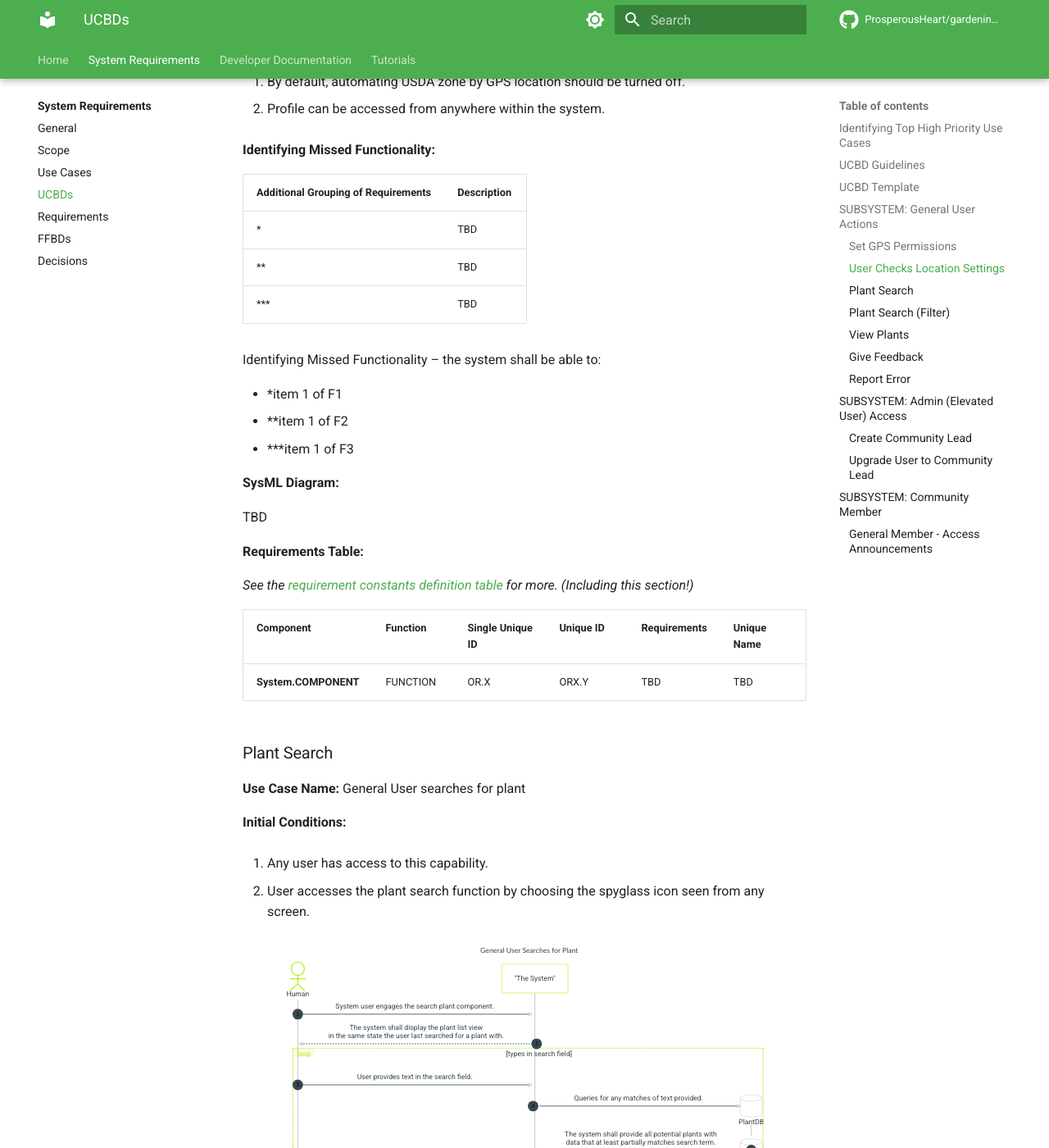
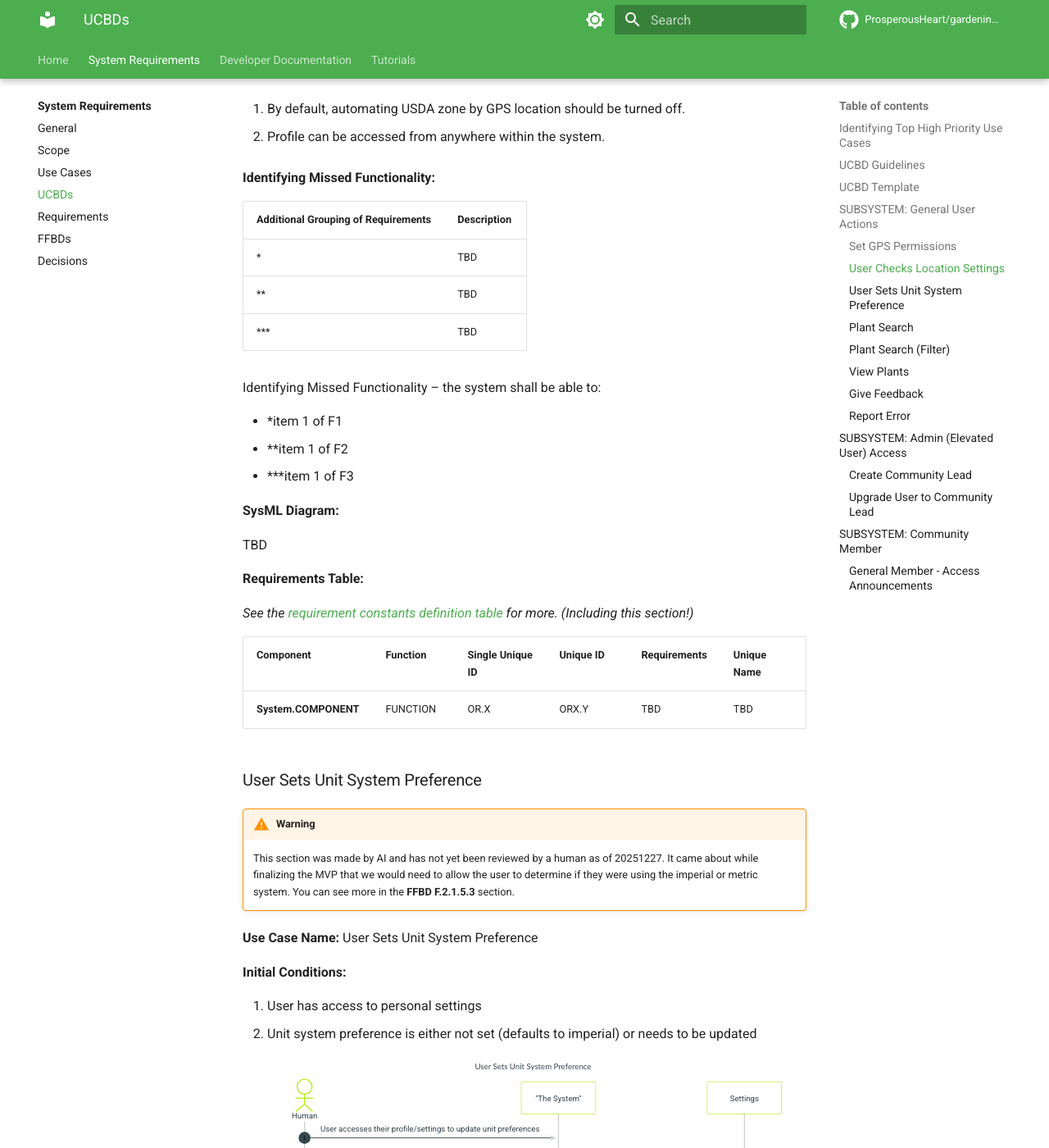
Before and after one commit to ProsperousHeart/gardening-app, an MkDocs documentation site: the page built from docs/requirements/REQ-000d_UCBDs.md, in a window 1280 px wide and 1400 px high, scrolled down 7887 px. Shown: the whole window at 82% size. Built offline with MkDocs 1.6.1 and Material for MkDocs 9.7.7, drawn with Linux system fonts in a browser that asks for light colours; plug-ins that fetch from the network failed and are left out; comment, search, counter and statistics services are not loaded; some of the changed text lies outside the part shown.

Commit message:
add use case of choosing preferred measurement

````diff
--- a/docs/requirements/REQ-000b_Scope.md
+++ b/docs/requirements/REQ-000b_Scope.md
@@ -158,6 +158,7 @@ This is the core of the entire system. Below you will find high level expectatio
 7. additional links to learn more about it
 8. plant color(s)
 9. soil type options (what they are & which one is best for the related plant)
+10. plant physical measurements (spacing min/max, height min/max, container size) - displayed in user's preferred unit system (imperial or metric)
 
 ##### Starting Deliverable:  Calculations
 
@@ -262,6 +263,7 @@ The below image comes from [this](https://miro.com/app/board/uXjVLFJo2wg=/?moveT
 1. unique user ID
 2. USDA zone (or similar for their country)
 3. location (optional)
+4. unit system preference (imperial or metric) - applies to all measurements throughout the application
 
 ##### Starting Deliverble:  Save Plant Favorites
 
@@ -398,9 +400,10 @@ This is last due to complexity for an automated system. Otherwise it must be upd
 3. germination time & days to harvest
 4. companion plant(s)
 5. beneficial uses (e.g.: rabbit/deer repellant, pollinator friendly)
-8. color expectations
-9. best in what soil type
-10. shade preferences vs tolerance
+6. plant physical measurements (spacing min/max, height min/max, container size) - displayed in user's preferred unit system (imperial or metric)
+7. color expectations
+8. best in what soil type
+9. shade preferences vs tolerance
 
 ---
 
--- a/docs/requirements/REQ-000d_UCBDs.md
+++ b/docs/requirements/REQ-000d_UCBDs.md
@@ -146,9 +146,11 @@ As of Nov 29, 2024 – this is not complete only parts were needed at the time o
 
 2. [User Checks Location Settings](#user-checks-location-settings)
 
-3. [Plant Search](#plant-search)
+3. [User Sets Unit System Preference](#user-sets-unit-system-preference)
 
-4. [Plant Search (Filter)](#plant-search-filter)
+4. [Plant Search](#plant-search)
+
+5. [Plant Search (Filter)](#plant-search-filter)
 
 ### Set GPS Permissions
 
@@ -286,6 +288,84 @@ sequenceDiagram
 1. By default, automating USDA zone by GPS location should be turned off.
 
 2. Profile can be accessed from anywhere within the system.
+
+**Identifying Missed Functionality:**
+
+| Additional Grouping of Requirements | Description |
+| ----------------------------------- | ----------- |
+| \* | TBD |
+| \*\* | TBD |
+| \*\*\* | TBD |
+
+Identifying Missed Functionality – the system shall be able to:
+
+- *item 1 of F1
+- **item 1 of F2
+- ***item 1 of F3
+
+**SysML Diagram:**
+
+TBD
+
+**Requirements Table:**
+
+_See the [requirement constants definition table](./REQ-000e_Requirements.md) for more. (Including this section!)_
+
+| Component | Function | Single Unique ID | Unique ID | Requirements | Unique Name |
+| --- | --- | --- | --- | --- | --- |
+| **System.COMPONENT** | FUNCTION | OR.X | ORX.Y | TBD | TBD |
+
+### User Sets Unit System Preference
+
+!!! warning
+    This section was made by AI and has not yet been reviewed by a human as of 20251227. It came about while finalizing the MVP that we would need to allow the user to determine if they were using the imperial or metric system. You can see more in the **FFBD F.2.1.5.3** section.
+
+**Use Case Name:**  User Sets Unit System Preference
+
+**Initial Conditions:**
+
+1. User has access to personal settings
+2. Unit system preference is either not set (defaults to imperial) or needs to be updated
+
+```mermaid
+---
+title: User Sets Unit System Preference
+config:
+    theme: dark
+---
+sequenceDiagram
+    autonumber
+    actor User as Human
+    participant System as "The System"
+    participant Settings
+    User->>+System: User accesses their profile/settings to update unit preferences
+    System->>Settings: Request current unit preference setting
+    Settings-->>System: Return current preference (imperial/metric)
+    System-->>User: Display current unit preference with option to change
+    User->>System: Select preferred unit system (imperial or metric)
+    System->>Settings: Save unit preference
+    Settings-->>System: Confirm preference saved
+    System-->>User: Confirmation displayed.<br>All measurements now display in selected units
+```
+<br>
+
+**Ending Conditions:**
+
+1. User's unit system preference is saved to their profile
+2. All measurements throughout the application display in the selected unit system
+3. Preference persists across sessions
+
+**Notes:**
+
+1. Unit preference applies application-wide to all measurements including:
+   - Plant spacing (min/max)
+   - Plant height (min/max)
+   - Container sizes
+   - Weather-related measurements (temperature, precipitation)
+
+2. No need to track units at individual data item level - conversion happens at display time based on user preference
+
+3. Profile/settings can be accessed from anywhere within the system
 
 **Identifying Missed Functionality:**
 
````
Also changed, not shown: docs/requirements/REQ-000f_FBDs.md (+22 -1 lines).
